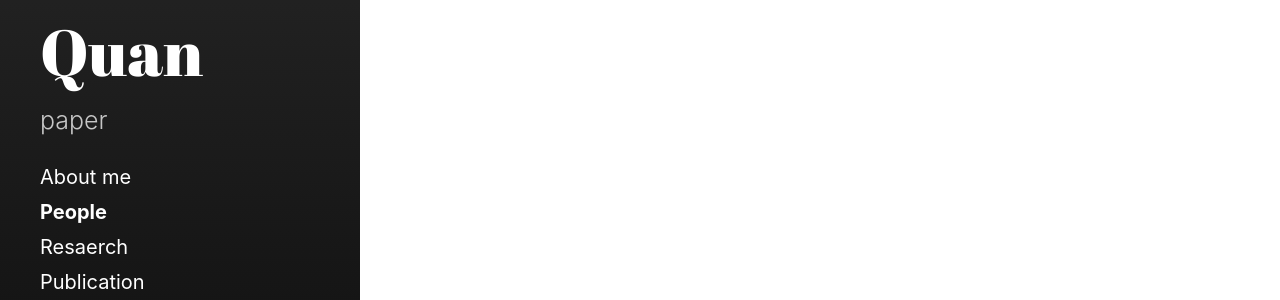
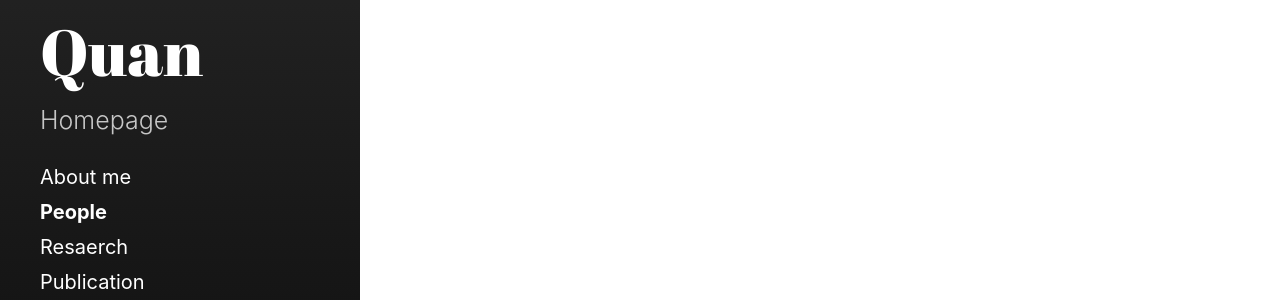
Before and after one commit to Dofboom/Dofboom.github.io, a Jekyll site: the page built from a.md, in a window 1280 px wide. Shown: the part 423-723 px from the top of the page. Built offline with Jekyll 4.4.1, drawn with Linux system fonts in a browser that asks for light colours.

Commit message:
Update _config.yml

```diff
--- a/_config.yml
+++ b/_config.yml
@@ -5,7 +5,7 @@ highlighter:      rouge
 # Setup
 title:            Yuhui Quan
 tagline:          'A theme'
-description:      'paper'
+description:      'Homepage'
 url:              https://dofboom.github.io
 baseurl:          ''
                   # the optional subpath of your site, e.g. "/blog"
```
